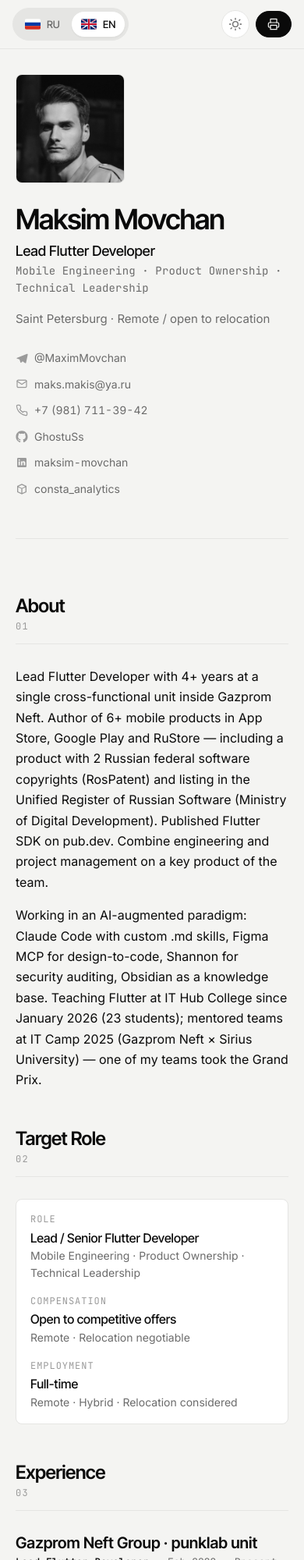
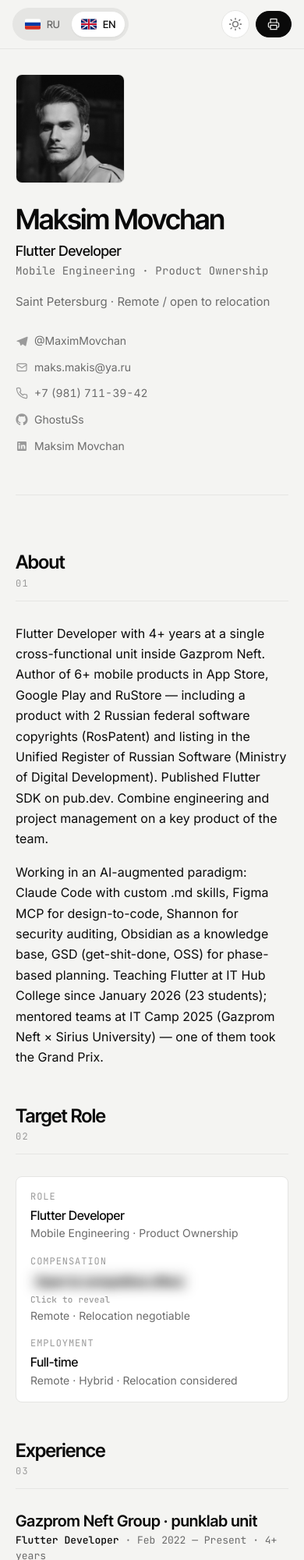
Before and after one commit to GhostuSs/GhostuSs.github.io, a plain HTML site: page index.html in a window 390 px wide. Shown: the top 2000 px of the page at 78% size. Drawn offline with Linux system fonts and the light colour scheme.

Commit message:
feat: remove Lead title, spoiler-hide salary, MCArt in card, GSD as OSS
- Title downshifted: Flutter Developer (removed 'Lead/Ведущий' from role,
  meta, hero, position and experience general-bullets)
- Salary hidden with Telegram-style blur spoiler (click/Enter/Space to reveal)
- Removed consta_analytics contact from hero (still in Achievements)
- LinkedIn URL corrected to actual cyrillic-slug link
- Fixed GSD attribution — it's an open-source framework (get-shit-done),
  not a custom-made one
- Added 'Финансовый менеджмент' / 'Financial Management' specialty for MSc
- MCArt experience now rendered in same card-style container as others
  (applied .standalone-exp class for experiences without inner projects)

```diff
--- a/data/cv-en.js
+++ b/data/cv-en.js
@@ -1,22 +1,21 @@
 window.CV_DATA_EN = {
   meta: {
-    title: "Maksim Movchan — Lead Flutter Developer",
-    description: "Lead Flutter Developer with 4+ years at Gazprom Neft. 6+ live apps, 2 federal software copyrights, published pub.dev SDK. Mobile dev educator.",
+    title: "Maksim Movchan — Flutter Developer",
+    description: "Flutter Developer with 4+ years at Gazprom Neft. 6+ live apps, 2 federal software copyrights, published pub.dev SDK. Mobile dev educator.",
     lang: "en"
   },
   header: {
     name: "Maksim",
     surname: "Movchan",
-    role: "Lead Flutter Developer",
-    tagline: "Mobile Engineering · Product Ownership · Technical Leadership",
+    role: "Flutter Developer",
+    tagline: "Mobile Engineering · Product Ownership",
     location: "Saint Petersburg · Remote / open to relocation",
     contacts: [
       { label: "Telegram", value: "@MaximMovchan", href: "https://t.me/MaximMovchan", icon: "telegram" },
       { label: "Email", value: "maks.makis@ya.ru", href: "mailto:maks.makis@ya.ru", icon: "email" },
       { label: "Phone", value: "+7 (981) 711-39-42", href: "tel:+79817113942", icon: "phone" },
       { label: "GitHub", value: "GhostuSs", href: "https://github.com/GhostuSs", icon: "github" },
-      { label: "LinkedIn", value: "maksim-movchan", href: "https://www.linkedin.com/in/maksim-movchan/", icon: "linkedin" },
-      { label: "pub.dev", value: "consta_analytics", href: "https://pub.dev/packages/consta_analytics", icon: "pubdev" }
+      { label: "LinkedIn", value: "Maksim Movchan", href: "https://www.linkedin.com/in/максим-мовчан-02aa40241/", icon: "linkedin" }
     ]
   },
   sections: {
@@ -30,31 +29,33 @@
     education: "Education",
     languages: "Languages",
     additional: "Additional",
-    print: "Download PDF"
+    print: "Download PDF",
+    revealHint: "Click to reveal"
   },
   position: {
-    role: "Lead / Senior Flutter Developer",
-    roleDetails: "Mobile Engineering · Product Ownership · Technical Leadership",
+    role: "Flutter Developer",
+    roleDetails: "Mobile Engineering · Product Ownership",
     salary: "Open to competitive offers",
     salaryAlt: "Remote · Relocation negotiable",
+    salaryHidden: true,
     type: "Full-time",
     format: "Remote · Hybrid · Relocation considered"
   },
   about: [
-    "Lead Flutter Developer with 4+ years at a single cross-functional unit inside Gazprom Neft. Author of 6+ mobile products in App Store, Google Play and RuStore — including a product with 2 Russian federal software copyrights (RosPatent) and listing in the Unified Register of Russian Software (Ministry of Digital Development). Published Flutter SDK on pub.dev. Combine engineering and project management on a key product of the team.",
-    "Working in an AI-augmented paradigm: Claude Code with custom .md skills, Figma MCP for design-to-code, Shannon for security auditing, Obsidian as a knowledge base. Teaching Flutter at IT Hub College since January 2026 (23 students); mentored teams at IT Camp 2025 (Gazprom Neft × Sirius University) — one of my teams took the Grand Prix."
+    "Flutter Developer with 4+ years at a single cross-functional unit inside Gazprom Neft. Author of 6+ mobile products in App Store, Google Play and RuStore — including a product with 2 Russian federal software copyrights (RosPatent) and listing in the Unified Register of Russian Software (Ministry of Digital Development). Published Flutter SDK on pub.dev. Combine engineering and project management on a key product of the team.",
+    "Working in an AI-augmented paradigm: Claude Code with custom .md skills, Figma MCP for design-to-code, Shannon for security auditing, Obsidian as a knowledge base, GSD (get-shit-done, OSS) for phase-based planning. Teaching Flutter at IT Hub College since January 2026 (23 students); mentored teams at IT Camp 2025 (Gazprom Neft × Sirius University) — one of them took the Grand Prix."
   ],
   experience: [
     {
       company: "Gazprom Neft Group · punklab unit",
-      role: "Lead Flutter Developer",
+      role: "Flutter Developer",
       period: "Feb 2022 — Present",
       duration: "4+ years",
       note: "Internal transfer from Gazpromneft-Supply to Gazpromneft-Digital Solutions in January 2025; the entire team moved together.",
       description: "punklab is a cross-functional digital unit inside the Gazprom Neft Group, organized into 3 business units (Web / Products / Custom Development). Delivers products to Gazprom Neft group companies and the external market.",
       generalBullets: [
         "Joined as the 5th team member in 2022; unit scaled to 28 people — 5.6× growth over 4 years.",
-        "Lead Flutter Developer in the mobile engineering team.",
+        "Flutter Developer in the mobile engineering team (3 Flutter engineers).",
         "Production releases in App Store, Google Play, RuStore across 5+ corporate products.",
         "Compliance-driven App Store publishing expertise — shipping products under parent-company operational constraints (rebranding, parallel developer accounts, feature substitution).",
         "Since 2025 — combined Developer + Project Manager roles on a key team product."
@@ -194,7 +195,7 @@
       description: "EdTech safety platform for educational institutions: SOS scenarios, preventive lessons, daily safety questions, training tests, push notifications. Team: 3 co-founders; I own the full technical implementation.",
       bullets: [
         "Solo technical delivery end-to-end: Flutter mobile (iOS + Android), FastAPI + Python backend (AI-assisted), admin panel.",
-        "AI-augmented workflow: Claude Code with custom .md skills, Figma MCP for design-to-code, custom GSD framework for phase-based planning, Obsidian vault as knowledge base.",
+        "AI-augmented workflow: Claude Code with custom .md skills, Figma MCP for design-to-code, GSD (get-shit-done, OSS) for phase-based planning, Obsidian vault as knowledge base.",
         "Integrations: Sentry, Firebase (Auth, FCM, Remote Config), OTP autofill, iOS Live Activities for alarms, payments.",
         "Security audit via Shannon (OSS AI pentester) prior to launch.",
         "Pilot deployment at 2 educational institutions via TestFlight; App Store / Google Play production release — Q3 2026."
@@ -270,7 +271,7 @@
     { group: "CI/CD & DevTools", items: ["Codemagic", "GitHub Actions", "Bitbucket Pipelines", "flutter_lints"] },
     { group: "Testing", items: ["Unit & Widget tests (bloc_test, mocktail)", "AI-assisted TDD via Claude Code"] },
     { group: "Full-stack delivery (AI-assisted)", items: ["End-to-end product delivery including backend (FastAPI / Python) and admin panel"], note: "Not claiming senior backend expertise; focus on architecture-level product ownership" },
-    { group: "AI-Augmented Development", items: ["Claude Code + custom .md skills", "Figma MCP (design-to-code)", "Shannon (OSS AI pentester) for security auditing", "Obsidian Vault (knowledge base, AI context)", "GSD — own framework for phase-based planning"] },
+    { group: "AI-Augmented Development", items: ["Claude Code + custom .md skills", "Figma MCP (design-to-code)", "Shannon (OSS AI pentester) for security auditing", "Obsidian Vault (knowledge base, AI context)", "GSD — get-shit-done (OSS framework for phase-based planning)"] },
     { group: "Architectural Principles", items: ["SOLID", "DRY", "KISS", "Clean Architecture", "Repository Pattern", "Bridge Pattern"] }
   ],
   education: {
@@ -284,6 +285,7 @@
       {
         institution: "Saint Petersburg University of Management and Economics",
         degree: "MSc · Economics",
+        specialty: "Financial Management",
         year: "2024"
       }
     ],
--- a/data/cv-ru.js
+++ b/data/cv-ru.js
@@ -1,22 +1,21 @@
 window.CV_DATA_RU = {
   meta: {
-    title: "Максим Мовчан — Lead Flutter Developer",
+    title: "Максим Мовчан — Flutter Developer",
     description: "Ведущий Flutter-разработчик, 4+ года в «Газпром нефти». 6+ продуктов в сторах, 2 свидетельства Роспатент, SDK на pub.dev. Преподаватель Flutter.",
     lang: "ru"
   },
   header: {
     name: "Мовчан Максим",
     surname: "Игоревич",
-    role: "Ведущий Flutter-разработчик",
-    tagline: "Lead Flutter Developer",
+    role: "Flutter-разработчик",
+    tagline: "Flutter Developer",
     location: "Санкт-Петербург · Удалённо / готов к релокации",
     contacts: [
       { label: "Telegram", value: "@MaximMovchan", href: "https://t.me/MaximMovchan", icon: "telegram" },
       { label: "Email", value: "maks.makis@ya.ru", href: "mailto:maks.makis@ya.ru", icon: "email" },
       { label: "Телефон", value: "+7 (981) 711-39-42", href: "tel:+79817113942", icon: "phone" },
       { label: "GitHub", value: "GhostuSs", href: "https://github.com/GhostuSs", icon: "github" },
-      { label: "LinkedIn", value: "maksim-movchan", href: "https://www.linkedin.com/in/maksim-movchan/", icon: "linkedin" },
-      { label: "pub.dev", value: "consta_analytics", href: "https://pub.dev/packages/consta_analytics", icon: "pubdev" }
+      { label: "LinkedIn", value: "Максим Мовчан", href: "https://www.linkedin.com/in/максим-мовчан-02aa40241/", icon: "linkedin" }
     ]
   },
   sections: {
@@ -30,31 +29,33 @@
     education: "Образование",
     languages: "Языки",
     additional: "Дополнительно",
-    print: "Сохранить PDF"
+    print: "Сохранить PDF",
+    revealHint: "Нажмите, чтобы раскрыть"
   },
   position: {
-    role: "Lead / Senior Flutter Developer",
-    roleDetails: "Mobile engineering · Product ownership · Technical leadership",
+    role: "Flutter Developer",
+    roleDetails: "Mobile engineering · Product ownership",
     salary: "от 380 000 ₽ net / мес",
     salaryAlt: "или эквивалент в валюте для международных офферов",
+    salaryHidden: true,
     type: "Полная занятость",
     format: "Удалённо, гибрид, релокация рассматривается"
   },
   about: [
-    "Ведущий Flutter-разработчик с 4+ годами продуктового опыта в одной команде внутри Группы «Газпром нефть». Автор 6+ мобильных продуктов в App Store, Google Play и RuStore — в том числе приложения с 2 свидетельствами Роспатент и записью в Едином реестре российского ПО (Минцифры). Автор Flutter SDK на pub.dev. Совмещаю разработку и проектный менеджмент на ключевом продукте команды.",
-    "Работаю в AI-augmented парадигме: Claude Code с кастомными .md skills, Figma MCP для design-to-code, Shannon для security-аудита, Obsidian как knowledge base. С января 2026 преподаю Flutter в IT Hub College (23 студента); в августе 2025 менторил команды на IT Camp 2025 (Газпром нефть × Сириус), одна из них взяла Гран-при."
+    "Flutter-разработчик с 4+ годами продуктового опыта в одной команде внутри Группы «Газпром нефть». Автор 6+ мобильных продуктов в App Store, Google Play и RuStore — в том числе приложения с 2 свидетельствами Роспатент и записью в Едином реестре российского ПО (Минцифры). Автор Flutter SDK на pub.dev. Совмещаю разработку и проектный менеджмент на ключевом продукте команды.",
+    "Работаю в AI-augmented парадигме: Claude Code с кастомными .md skills, Figma MCP для design-to-code, Shannon для security-аудита, Obsidian как knowledge base, GSD (get-shit-done) для фазового планирования. С января 2026 преподаю Flutter в IT Hub College (23 студента); в августе 2025 менторил команды на IT Camp 2025 (Газпром нефть × Сириус), одна из них взяла Гран-при."
   ],
   experience: [
     {
       company: "Группа компаний «Газпром нефть» · команда Панклаб",
-      role: "Ведущий Flutter-разработчик",
+      role: "Flutter-разработчик",
       period: "Февраль 2022 — настоящее время",
       duration: "4+ года",
       note: "Внутренний перевод: «Газпромнефть-Снабжение» → «Газпромнефть-Цифровые решения» в январе 2025; команда переехала целиком.",
       description: "Панклаб — сквозная digital-команда внутри Группы «Газпром нефть», организованная в 3 бизнес-юнита (Web / Продукты / Цифровой завод). Обслуживает все компании холдинга и внешний рынок.",
       generalBullets: [
         "Пришёл в команду 5-м в 2022; команда выросла до 28 человек — рост ×5.6 за 4 года.",
-        "Ведущий Flutter-разработчик в команде мобильной разработки.",
+        "Flutter-разработчик в команде мобильной разработки (3 Flutter-инженера).",
         "Продакшн-релизы в App Store, Google Play, RuStore для 5+ корпоративных продуктов.",
         "Compliance-driven App Store publishing expertise — публикация при операционных ограничениях материнской компании (дебрендинг, параллельные developer-accounts, подмена функционала).",
         "С 2025 — совмещение ролей разработчика и PM на ключевом продукте команды."
@@ -195,7 +196,7 @@
       description: "EdTech-платформа безопасности для образовательных учреждений: SOS-сценарии, профилактические уроки, ежедневные вопросы безопасности, тренировочные тесты, push-уведомления. Команда: 3 сооснователя; моя зона — полная техническая реализация.",
       bullets: [
         "Solo technical delivery end-to-end: Flutter mobile (iOS + Android), FastAPI + Python backend (AI-assisted), админ-панель.",
-        "AI-augmented workflow: Claude Code с кастомными .md skills, Figma MCP для design-to-code, собственный GSD framework для фазового планирования, Obsidian vault для knowledge base.",
+        "AI-augmented workflow: Claude Code с кастомными .md skills, Figma MCP для design-to-code, GSD (get-shit-done, OSS) для фазового планирования, Obsidian vault для knowledge base.",
         "Интеграции: Sentry, Firebase (Auth, FCM, Remote Config), OTP-autofill, iOS Live Activities для тревог, платежи.",
         "Security-audit через Shannon (OSS AI-pentester) перед запуском.",
         "Запущена пилотная эксплуатация на 2 образовательных учреждениях через TestFlight; production-релиз в App Store / Google Play — Q3 2026."
@@ -271,7 +272,7 @@
     { group: "CI/CD & DevTools", items: ["Codemagic", "GitHub Actions", "Bitbucket Pipelines", "flutter_lints"] },
     { group: "Testing", items: ["Unit & Widget tests (bloc_test, mocktail)", "AI-assisted TDD via Claude Code"] },
     { group: "Full-stack delivery (AI-assisted)", items: ["End-to-end product delivery включая backend (FastAPI / Python) и admin panel"], note: "Без заявки на senior backend expertise; фокус на архитектурно-продуктовом ownership" },
-    { group: "AI-Augmented Development", items: ["Claude Code + кастомные .md skills", "Figma MCP (design-to-code)", "Shannon (OSS AI-pentester) для security-аудита", "Obsidian Vault (knowledge base, AI-context)", "GSD — собственный framework для фазового планирования"] },
+    { group: "AI-Augmented Development", items: ["Claude Code + кастомные .md skills", "Figma MCP (design-to-code)", "Shannon (OSS AI-pentester) для security-аудита", "Obsidian Vault (knowledge base, AI-context)", "GSD — get-shit-done (OSS framework для фазового планирования)"] },
     { group: "Архитектурные принципы", items: ["SOLID", "DRY", "KISS", "Clean Architecture", "Repository Pattern", "Bridge Pattern"] }
   ],
   education: {
@@ -285,6 +286,7 @@
       {
         institution: "Санкт-Петербургский университет технологий управления и экономики",
         degree: "Магистр · Экономика",
+        specialty: "Финансовый менеджмент",
         year: "2024"
       }
     ],
--- a/script.js
+++ b/script.js
@@ -83,6 +83,10 @@
   function renderPosition(data) {
     if (!data.position) return '';
     const p = data.position;
+    const hint = esc(data.sections.revealHint || (state.lang === 'ru' ? 'Нажмите, чтобы раскрыть' : 'Click to reveal'));
+    const salaryHtml = p.salaryHidden
+      ? `<span class="spoiler" tabindex="0" role="button" aria-label="${hint}" title="${hint}">${esc(p.salary)}</span><span class="spoiler-hint">${hint}</span>`
+      : esc(p.salary);
     return sectionWrap({
       id: 'position',
       kicker: '02',
@@ -96,7 +100,7 @@
           </div>
           <div class="position-item">
             <div class="position-label">${state.lang === 'ru' ? 'Желаемый доход' : 'Compensation'}</div>
-            <div class="position-value">${esc(p.salary)}</div>
+            <div class="position-value">${salaryHtml}</div>
             <div class="position-value-alt">${esc(p.salaryAlt || '')}</div>
           </div>
           <div class="position-item">
@@ -126,10 +130,12 @@
         const generalBullets = exp.generalBullets && exp.generalBullets.length
           ? `<ul class="bullets">${exp.generalBullets.map((b) => `<li>${esc(b)}</li>`).join('')}</ul>`
           : '';
-        const projects = exp.projects && exp.projects.length ? renderProjects(exp.projects) : '';
+        const hasProjects = exp.projects && exp.projects.length;
+        const projects = hasProjects ? renderProjects(exp.projects) : '';
+        const expClass = hasProjects ? 'exp' : 'exp standalone-exp';
 
         return `
-          <div class="exp">
+          <div class="${expClass}">
             <div class="exp-head">
               <h3 class="exp-company">${esc(exp.company)}</h3>
               ${metaRow}
@@ -395,6 +401,18 @@
       const isActive = btn.dataset.lang === state.lang;
       btn.setAttribute('aria-selected', isActive ? 'true' : 'false');
     });
+
+    // spoiler handlers — reveal on click or Enter/Space
+    $$('.spoiler', root).forEach((s) => {
+      const reveal = () => s.classList.add('revealed');
+      s.addEventListener('click', reveal);
+      s.addEventListener('keydown', (e) => {
+        if (e.key === 'Enter' || e.key === ' ') {
+          e.preventDefault();
+          reveal();
+        }
+      });
+    });
   }
 
   // ---------- LANG HANDLING ----------
--- a/styles.css
+++ b/styles.css
@@ -319,6 +319,43 @@
 }
 .about p:last-child { margin-bottom: 0; }
 
+/* SPOILER (Telegram-style blurred text, reveal on click) */
+.spoiler {
+  display: inline-block;
+  cursor: pointer;
+  filter: blur(7px);
+  transition: filter 0.25s ease, background 0.25s ease;
+  border-radius: 4px;
+  padding: 2px 8px;
+  background: color-mix(in srgb, var(--text) 10%, transparent);
+  user-select: none;
+  -webkit-user-select: none;
+  position: relative;
+  outline: none;
+}
+.spoiler:hover { filter: blur(5px); }
+.spoiler:focus-visible {
+  outline: 2px solid var(--text);
+  outline-offset: 2px;
+}
+.spoiler.revealed {
+  filter: blur(0);
+  background: transparent;
+  user-select: text;
+  -webkit-user-select: text;
+  padding: 0;
+  cursor: text;
+}
+.spoiler-hint {
+  display: block;
+  font-family: var(--font-mono);
+  font-size: 0.6875rem;
+  color: var(--text-subtle);
+  margin-top: 4px;
+  letter-spacing: 0.02em;
+}
+.spoiler.revealed + .spoiler-hint { display: none; }
+
 /* POSITION card */
 .position-card {
   display: grid;
@@ -361,6 +398,21 @@
 }
 
 .exp:last-child { margin-bottom: 0; }
+
+/* Standalone experience (no inner projects) — wrap in same card look as projects */
+.exp.standalone-exp {
+  padding: 18px 20px;
+  border: 1px solid var(--border);
+  border-radius: var(--radius-md);
+  background: var(--bg-elev);
+  transition: border-color 0.15s ease;
+}
+
+.exp.standalone-exp:hover { border-color: var(--border-strong); }
+
+.exp.standalone-exp .exp-head { margin-bottom: var(--gap-sm); }
+.exp.standalone-exp .exp-company { font-size: 1.0625rem; }
+.exp.standalone-exp .bullets li { font-size: 0.875rem; }
 
 .exp-head {
   margin-bottom: var(--gap-md);
```
Also changed, not shown: 1 other file.
